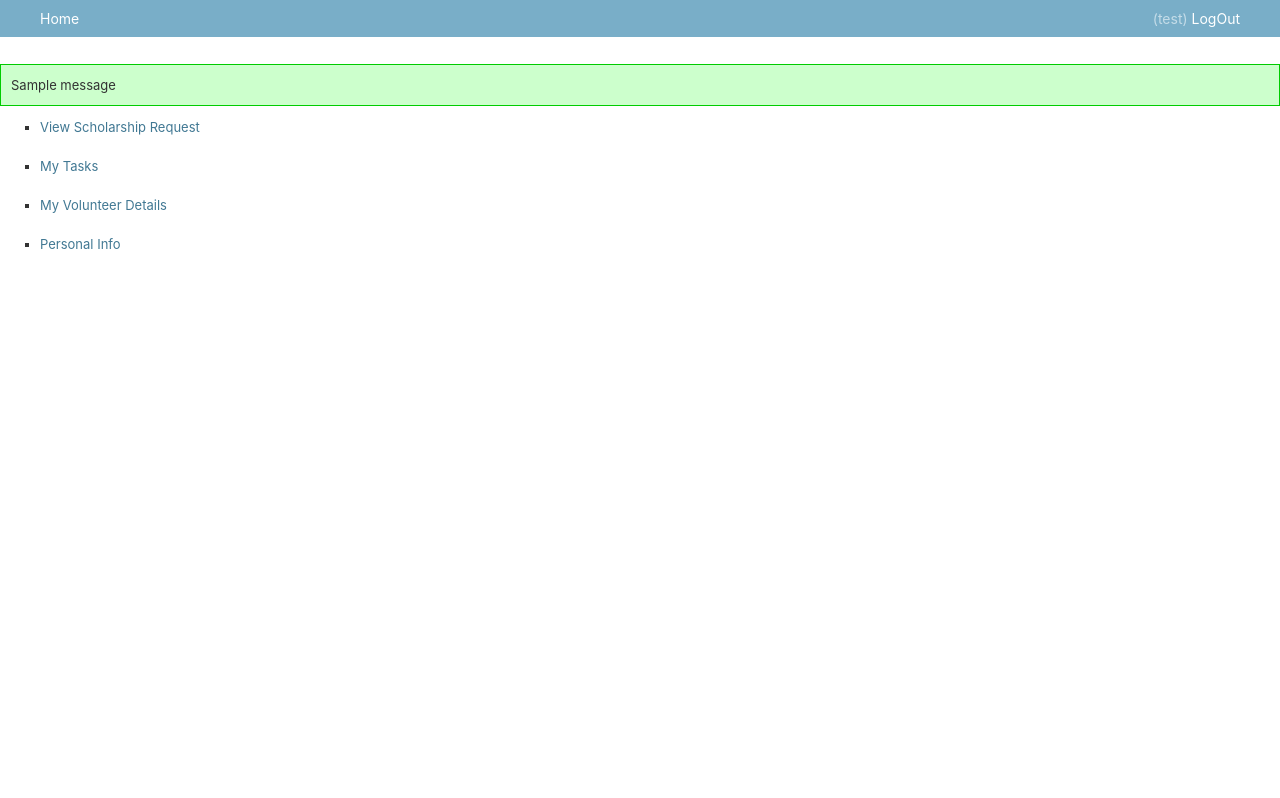
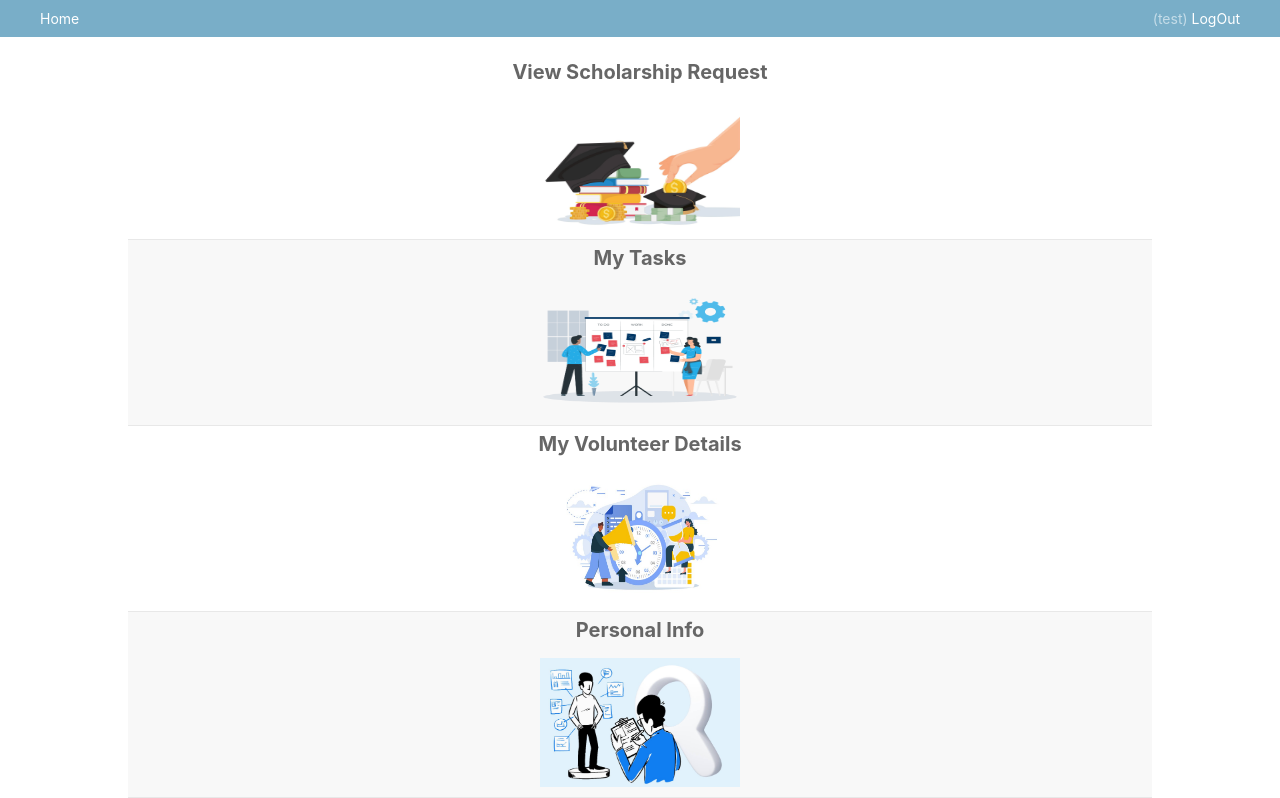
Before and after one commit to SerajAgbarya/2022_3_GROUP-8-, a Django app: page /student/ in a window 1280 px wide. Shown: the part 49-847 px from the top of the page. Before the commit the page ends 298 px from the top, so only its background shows below. Run offline with Django 4.2, Linux system fonts and the light colour scheme; a user stored in the database is signed in; tables that the repository leaves empty hold one stand-in row (values such as "Sample post"); one stand-in notice (Sample message) is shown.

Commit message:
update UX for home page and fixes

```diff
--- a/app/templates/student/home-student.html
+++ b/app/templates/student/home-student.html
@@ -1,94 +1,103 @@
 {% extends "student/base.html" %}
 {% block title %}Home{% endblock %}
+{% block content %}
+{% load static %}
+<head>
+    <style>
+        table {
+            margin: 0 auto; /* align table in the middle of the page */
+            border-collapse: collapse; /* remove cell spacing */
+            width: 80%; /* table width */
+        }
+
+        th, td {
+            text-align: center; /* center text in cells */
+            padding: 10px; /* add padding to cells */
+        }
+
+        th {
+            background-color: #0062cc; /* add background color to header cells */
+            color: white; /* text color for header cells */
+        }
+
+        .square img {
+            width: 200px;
+            height: 129px;
+        }
+
+        .square h1 {
+            font-weight: bold;
+        }
+
+        .clickable-row:hover {
+            background-color: #eeeeee;
+        }
 
 
-{% block content %}
-<html>
-<head>
-    <title>Student Home</title>
-    <style>
-        .messages {
-            list-style: none;
-            margin: 0;
-            padding: 0;
-        }
-
-        .messages li {
-            background-color: #ffffcc;
-            border: 1px solid #cccccc;
-            margin: 10px 0;
-            padding: 10px;
-        }
-
-        .messages .success {
-            background-color: #ccffcc;
-            border-color: #00cc00;
-        }
-
-        .messages .error {
-            background-color: lightcoral;
-            border-color: #cc0000;
-        }
-
-        .login-panel {
-            float: right;
-        }
-
-        .user-icon {
-            width: 100px;
-            height: 100px;
-            background-image: url('../../icons/user-icon.png');
-            cursor: pointer;
-        }
-
-        .login-dropdown {
-            display: none;
-            position: absolute;
-            background-color: lightblue;
-            min-width: 160px;
-            box-shadow: 0px 8px 16px 0px rgba(0, 0, 0, 0.2);
-            padding: 12px 16px;
-            z-index: 1;
-        }
-
-        #login-dropdown.show {
-            display: block;
-        }
     </style>
 </head>
-<body>
-<br/>
-<div class="container">
-    {% if messages %}
-    <ul class="messages">
-        {% for message in messages %}
-        <li
-                {% if message.tags %} class="{{ message.tags }}" {% endif %}>{{ message }}
-        </li>
-        {% endfor %}
-    </ul>
-    {% endif %}
-    <ul>
-        {% if have_request %}
-        <li><a id="scholarship" class="link" href="/student/scholarship/">View Scholarship Request</a></li>
-        {% else %}
-        <li><a id="new_scholarship" class="link" href="/student/scholarship/create/">Request Scholarship</a></li>
-        {% endif %}
-        <br/>
+<table>
+    <br/>
+    <tr onclick="window.location.href='/student/scholarship/';" class="clickable-row">
+        <td>
+            {% if have_request %}
+            <div class="col-6">
+                <div class="square">
+                    <h1 class="title">View Scholarship Request</h1>
+                    <img src="{% static 'images/scholarships.jpg.webp' %}"
+                         alt="View Scholarship Request">
+                </div>
+            </div>
+            {% else %}
+            <div class="col-6">
+                <div class="square">
+                    <h1 class="title">Request Scholarship</h1>
+                    <img src="{% static 'images/scholarships.jpg.webp' %}"
+                         alt="Request Scholarship">
+                </div>
+            </div>
+            {% endif %}
+        </td>
+    </tr>
+    <tr onclick="window.location.href='/student/task/';" class="clickable-row">
+        <td>
+            {% if request_approved %}
+            <div class="col-6">
+                <div class="square">
+                    <h1 class="title">My Tasks</h1>
+                    <img class="img" src="{% static 'images/tasks.png' %}"
+                         alt="Tasks">
 
+                </div>
+            </div>
+            {% endif %}
+        </td>
+    </tr>
 
-        <li><a class="link" href="/student/task/">My Tasks</a></li>
-        <br/>
-
-        <li><a class="link" href="/student/volunteer/">My Volunteer Details</a></li>
-        <br/>
-        <li><a class="link" href="/student/personal_info/">Personal Info</a></li>
-    </ul>
-</div>
-
-
-</body>
-</html>
-
+    <tr onclick="window.location.href='/student/volunteer/';" class="clickable-row">
+        <td>
+            {% if request_approved %}
+            <div class="col-6">
+                <div class="square">
+                    <h1 class="title">My Volunteer Details</h1>
+                    <img src="{% static 'images/volunteer.jpeg' %}"
+                         alt="My Volunteer Details">
+                </div>
+            </div>
+            {% endif %}
+        </td>
+    </tr>
+    <tr onclick="window.location.href='/student/personal_info/';" class="clickable-row">
+        <td>
+            <div class="col-6">
+                <div class="square">
+                    <h1 class="title">Personal Info</h1>
+                    <img src="{% static 'images/personal_info.jpeg' %}"
+                         alt="Personal Info">
+                </div>
+            </div>
+        </td>
+    </tr>
+</table>
 
 {% endblock %}
--- a/app/templates/student/student_task.html
+++ b/app/templates/student/student_task.html
@@ -6,7 +6,6 @@
 {% endblock %}
 {% block content %}
 <head>
-    <title>Student Tasks</title>
     <style>
         table {
             margin: 0 auto; /* align table in the middle of the page */
```
Also changed, not shown: app/static/images/personal_info.jpeg (added), app/static/images/scholarships.jpg.webp (added), app/static/images/tasks.png (added), app/static/images/volunteer.jpeg (added).
